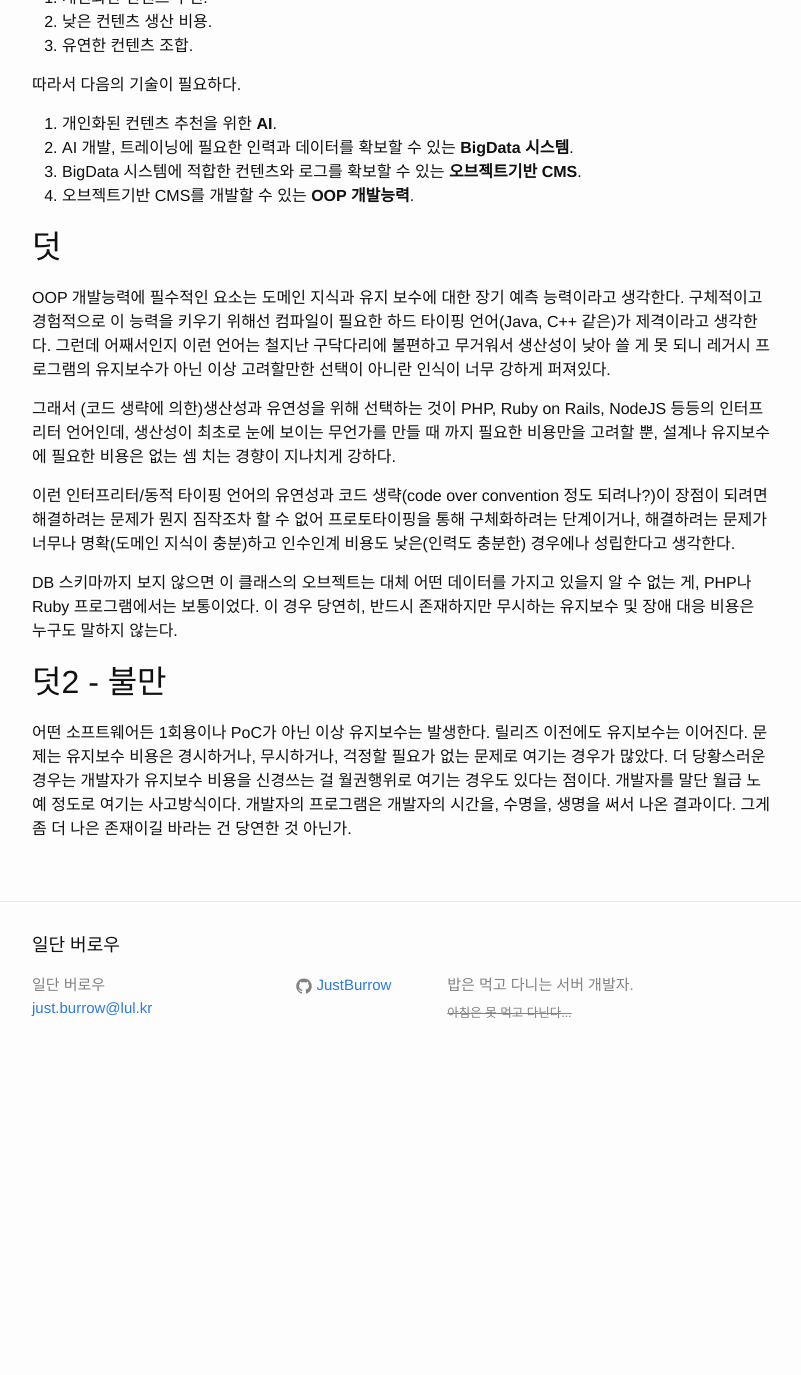
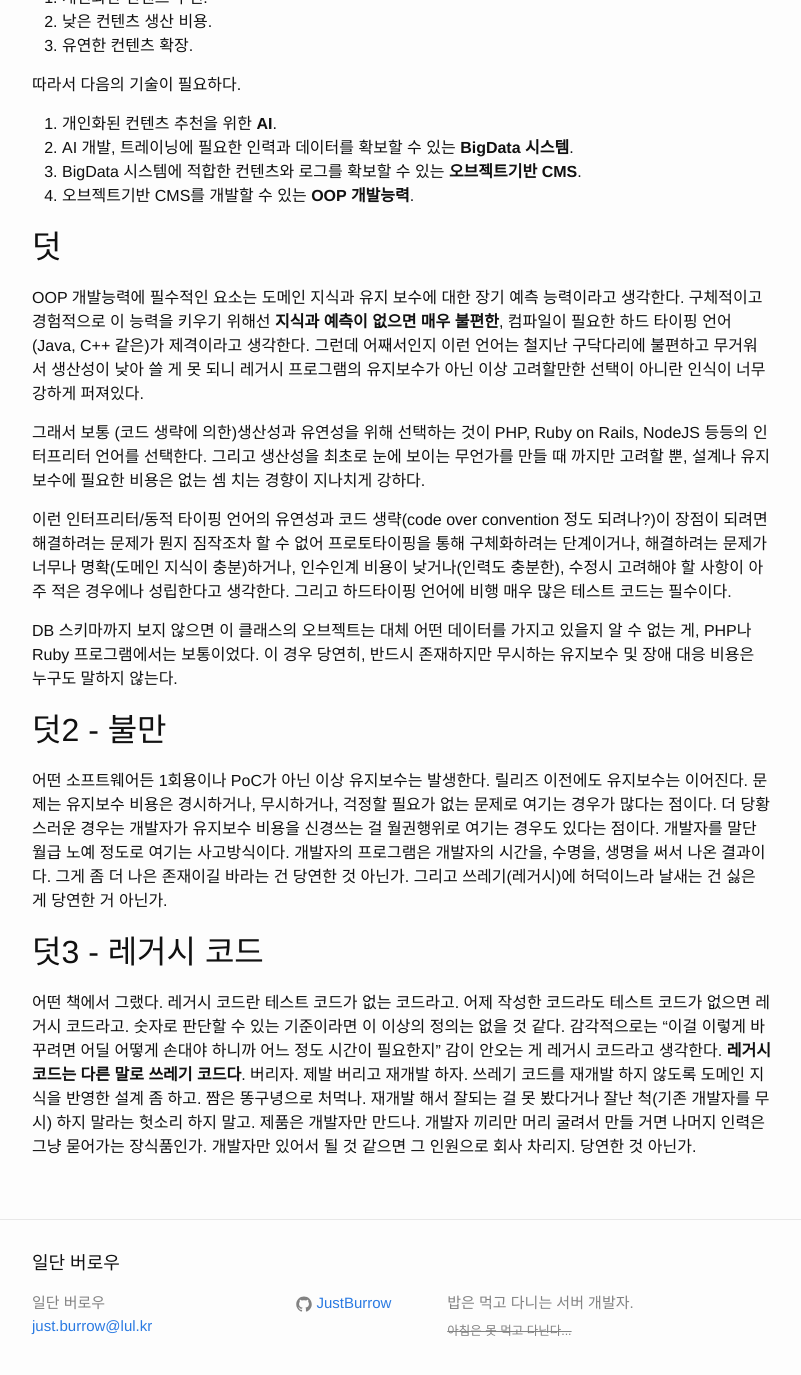
Before and after one commit to JustBurrow/JustBurrow.github.io, a Jekyll site: the page built from _posts/2017-07-23-thought-about-future-of-content-service.markdown, in a window 1280 px wide and 1400 px high, scrolled down 1267 px. Shown: the top 1375 px of the window, without its empty margins (238-1039 px from the left). Built offline with Jekyll 4.4.1, drawn with Linux system fonts in a browser that asks for light colours; before the commit the page ends 2349 px from its top, so only the background shows below that.

Commit message:
(ADD) 덧3 - 레거시 코드(+분노)
수정 포함.

```diff
--- a/_posts/2017-07-23-thought-about-future-of-content-service.markdown
+++ b/_posts/2017-07-23-thought-about-future-of-content-service.markdown
@@ -43,7 +43,7 @@ title: 컨텐츠 서비스의 미래에 대한 생각
 
 1. 개인화한 컨텐츠 추천.
 2. 낮은 컨텐츠 생산 비용.
-3. 유연한 컨텐츠 조합.
+3. 유연한 컨텐츠 확장.
 
 따라서 다음의 기술이 필요하다.
 
@@ -54,14 +54,18 @@ title: 컨텐츠 서비스의 미래에 대한 생각
 
 ## 덧
 
-OOP 개발능력에 필수적인 요소는 도메인 지식과 유지 보수에 대한 장기 예측 능력이라고 생각한다. 구체적이고 경험적으로 이 능력을 키우기 위해선 컴파일이 필요한 하드 타이핑 언어(Java, C++ 같은)가 제격이라고 생각한다. 그런데 어째서인지 이런 언어는 철지난 구닥다리에 불편하고 무거워서 생산성이 낮아 쓸 게 못 되니 레거시 프로그램의 유지보수가 아닌 이상 고려할만한 선택이 아니란 인식이 너무 강하게 퍼져있다.
+OOP 개발능력에 필수적인 요소는 도메인 지식과 유지 보수에 대한 장기 예측 능력이라고 생각한다. 구체적이고 경험적으로 이 능력을 키우기 위해선 **지식과 예측이 없으면 매우 불편한**, 컴파일이 필요한 하드 타이핑 언어(Java, C++ 같은)가 제격이라고 생각한다. 그런데 어째서인지 이런 언어는 철지난 구닥다리에 불편하고 무거워서 생산성이 낮아 쓸 게 못 되니 레거시 프로그램의 유지보수가 아닌 이상 고려할만한 선택이 아니란 인식이 너무 강하게 퍼져있다.
 
-그래서 (코드 생략에 의한)생산성과 유연성을 위해 선택하는 것이 PHP, Ruby on Rails, NodeJS 등등의 인터프리터 언어인데, 생산성이 최초로 눈에 보이는 무언가를 만들 때 까지 필요한 비용만을 고려할 뿐, 설계나 유지보수에 필요한 비용은 없는 셈 치는 경향이 지나치게 강하다.
+그래서 보통 (코드 생략에 의한)생산성과 유연성을 위해 선택하는 것이 PHP, Ruby on Rails, NodeJS 등등의 인터프리터 언어를 선택한다. 그리고 생산성을 최초로 눈에 보이는 무언가를 만들 때 까지만 고려할 뿐, 설계나 유지보수에 필요한 비용은 없는 셈 치는 경향이 지나치게 강하다.
 
-이런 인터프리터/동적 타이핑 언어의 유연성과 코드 생략(code over convention 정도 되려나?)이 장점이 되려면 해결하려는 문제가 뭔지 짐작조차 할 수 없어 프로토타이핑을 통해 구체화하려는 단계이거나, 해결하려는 문제가 너무나 명확(도메인 지식이 충분)하고 인수인계 비용도 낮은(인력도 충분한) 경우에나 성립한다고 생각한다.
+이런 인터프리터/동적 타이핑 언어의 유연성과 코드 생략(code over convention 정도 되려나?)이 장점이 되려면 해결하려는 문제가 뭔지 짐작조차 할 수 없어 프로토타이핑을 통해 구체화하려는 단계이거나, 해결하려는 문제가 너무나 명확(도메인 지식이 충분)하거나, 인수인계 비용이 낮거나(인력도 충분한), 수정시 고려해야 할 사항이 아주 적은 경우에나 성립한다고 생각한다. 그리고 하드타이핑 언어에 비행 매우 많은 테스트 코드는 필수이다.
 
 DB 스키마까지 보지 않으면 이 클래스의 오브젝트는 대체 어떤 데이터를 가지고 있을지 알 수 없는 게, PHP나 Ruby 프로그램에서는 보통이었다. 이 경우 당연히, 반드시 존재하지만 무시하는 유지보수 및 장애 대응 비용은 누구도 말하지 않는다.
 
 ## 덧2 - 불만
 
-어떤 소프트웨어든 1회용이나 PoC가 아닌 이상 유지보수는 발생한다. 릴리즈 이전에도 유지보수는 이어진다. 문제는 유지보수 비용은 경시하거나, 무시하거나, 걱정할 필요가 없는 문제로 여기는 경우가 많았다. 더 당황스러운 경우는 개발자가 유지보수 비용을 신경쓰는 걸 월권행위로 여기는 경우도 있다는 점이다. 개발자를 말단 월급 노예 정도로 여기는 사고방식이다. 개발자의 프로그램은 개발자의 시간을, 수명을, 생명을 써서 나온 결과이다. 그게 좀 더 나은 존재이길 바라는 건 당연한 것 아닌가.
+어떤 소프트웨어든 1회용이나 PoC가 아닌 이상 유지보수는 발생한다. 릴리즈 이전에도 유지보수는 이어진다. 문제는 유지보수 비용은 경시하거나, 무시하거나, 걱정할 필요가 없는 문제로 여기는 경우가 많다는 점이다. 더 당황스러운 경우는 개발자가 유지보수 비용을 신경쓰는 걸 월권행위로 여기는 경우도 있다는 점이다. 개발자를 말단 월급 노예 정도로 여기는 사고방식이다. 개발자의 프로그램은 개발자의 시간을, 수명을, 생명을 써서 나온 결과이다. 그게 좀 더 나은 존재이길 바라는 건 당연한 것 아닌가. 그리고 쓰레기(레거시)에 허덕이느라 날새는 건 싫은 게 당연한 거 아닌가.
+
+## 덧3 - 레거시 코드
+
+어떤 책에서 그랬다. 레거시 코드란 테스트 코드가 없는 코드라고. 어제 작성한 코드라도 테스트 코드가 없으면 레거시 코드라고. 숫자로 판단할 수 있는 기준이라면 이 이상의 정의는 없을 것 같다. 감각적으로는 "이걸 이렇게 바꾸려면 어딜 어떻게 손대야 하니까 어느 정도 시간이 필요한지" 감이 안오는 게 레거시 코드라고 생각한다. **레거시 코드는 다른 말로 쓰레기 코드다**. 버리자. 제발 버리고 재개발 하자. 쓰레기 코드를 재개발 하지 않도록 도메인 지식을 반영한 설계 좀 하고. 짬은 똥구녕으로 처먹나. 재개발 해서 잘되는 걸 못 봤다거나 잘난 척(기존 개발자를 무시) 하지 말라는 헛소리 하지 말고. 제품은 개발자만 만드나. 개발자 끼리만 머리 굴려서 만들 거면 나머지 인력은 그냥 묻어가는 장식품인가. 개발자만 있어서 될 것 같으면 그 인원으로 회사 차리지. 당연한 것 아닌가.
```
